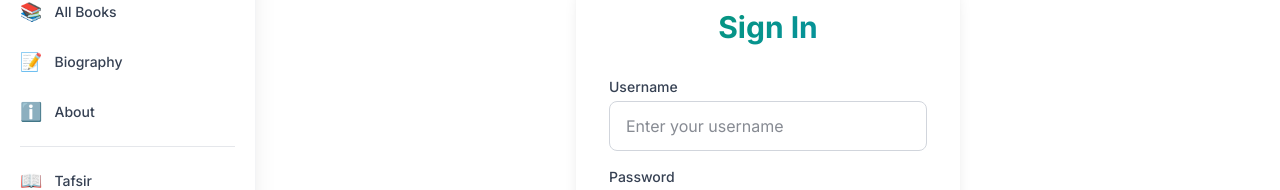
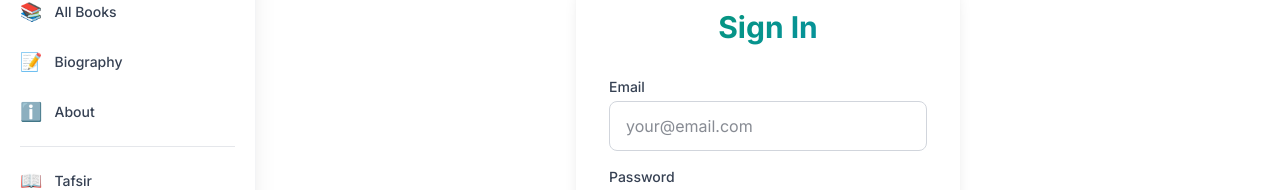
Before and after one commit to MuhammadGhyasAli/Maududi-s_Legacy, a Next.js app: page /auth/login in a window 1280 px wide. Shown: the part 156-346 px from the top of the page. Built offline with nearby package versions, Linux system fonts and the light colour scheme; a web font is replaced by a local one.

Commit message:
Login uses email instead of username

```diff
--- a/src/app/api/auth/login/route.ts
+++ b/src/app/api/auth/login/route.ts
@@ -8,9 +8,9 @@ const JWT_EXPIRATION_MINUTES = parseInt(process.env.JWT_EXPIRATION_MINUTES || '1
 
 export async function POST(request: Request) {
   try {
-    const { username, password } = await request.json();
-    if (!username?.trim() || !password) {
-      return NextResponse.json({ detail: 'Username and password are required' }, { status: 400 });
+    const { email, password } = await request.json();
+    if (!email?.trim() || !password) {
+      return NextResponse.json({ detail: 'Email and password are required' }, { status: 400 });
     }
 
     const db = await getDb();
@@ -18,7 +18,7 @@ export async function POST(request: Request) {
       return NextResponse.json({ detail: 'Service unavailable' }, { status: 503 });
     }
 
-    const user = await db.collection('users').findOne({ username: username.trim() });
+    const user = await db.collection('users').findOne({ email: email.trim().toLowerCase() });
     if (!user) {
       return NextResponse.json({ detail: 'Invalid username or password' }, { status: 401 });
     }
--- a/src/app/auth/login/page.tsx
+++ b/src/app/auth/login/page.tsx
@@ -10,14 +10,14 @@ export default function LoginPage() {
   const [password, setPassword] = useState('');
   const [error, setError] = useState('');
   const [loading, setLoading] = useState(false);
-  const [username, setUsername] = useState('');
+  const [email, setEmail] = useState('');
 
   const handleSubmit = async (e: FormEvent) => {
     e.preventDefault();
     setError('');
     setLoading(true);
     try {
-      await login(username, password);
+      await login(email, password);
       // Successful login handled by auth context
     } catch (err) {
       setError(err instanceof Error ? err.message : 'Login failed');
@@ -41,17 +41,17 @@ export default function LoginPage() {
           )}
 
           <div>
-            <label htmlFor="username" className="block text-sm font-medium text-gray-700 dark:text-gray-300 mb-1">
-              Username
+            <label htmlFor="email" className="block text-sm font-medium text-gray-700 dark:text-gray-300 mb-1">
+              Email
             </label>
            <input
-             id="username"
-             type="text"
-             value={username}
-             onChange={e => setUsername(e.target.value)}
+             id="email"
+             type="email"
+             value={email}
+             onChange={e => setEmail(e.target.value)}
              required
              className="w-full px-4 py-3 rounded-lg border border-gray-300 dark:border-gray-600 bg-white dark:bg-gray-800 text-gray-900 dark:text-white focus:ring-2 focus:ring-emerald-500 focus:border-emerald-500 outline-none transition-all duration-200"
-             placeholder="Enter your username"
+             placeholder="your@email.com"
            />
           </div>
 
--- a/src/contexts/AuthContext.tsx
+++ b/src/contexts/AuthContext.tsx
@@ -15,7 +15,7 @@ interface AuthContextValue {
   user: User | null;
   token: string | null;
   loading: boolean;
-  login: (username: string, password: string) => Promise<User>;
+  login: (email: string, password: string) => Promise<User>;
   register: (username: string, email: string, password: string, display_name?: string) => Promise<User>;
   logout: () => void;
 }
@@ -43,8 +43,8 @@ export function AuthProvider({ children }: { children: ReactNode }) {
       });
   }, []);
 
-  const login = useCallback(async (username: string, password: string) => {
-    const result = await apiService.login(username, password);
+  const login = useCallback(async (email: string, password: string) => {
+    const result = await apiService.login(email, password);
     localStorage.setItem('auth_token', result.access_token);
     const u = await apiService.getMe(result.access_token);
     setUser(u);
@@ -54,7 +54,7 @@ export function AuthProvider({ children }: { children: ReactNode }) {
 
   const register = useCallback(async (username: string, email: string, password: string, display_name?: string) => {
     await apiService.register(username, email, password, display_name);
-    return login(username, password);
+    return login(email, password);
   }, [login]);
 
   const logout = useCallback(() => {
--- a/src/services/apiService.ts
+++ b/src/services/apiService.ts
@@ -259,11 +259,11 @@ export const apiService = {
 
 
   // Login
-  login: async (username: string, password: string): Promise<{ access_token: string; expires_in: number }> => {
+  login: async (email: string, password: string): Promise<{ access_token: string; expires_in: number }> => {
     const response = await fetch('/api/auth/login', {
       method: 'POST',
       headers: { 'Content-Type': 'application/json' },
-      body: JSON.stringify({ username, password }),
+      body: JSON.stringify({ email, password }),
     });
     if (!response.ok) {
       const err = await response.json().catch(() => ({ detail: 'Login failed' }));
```
